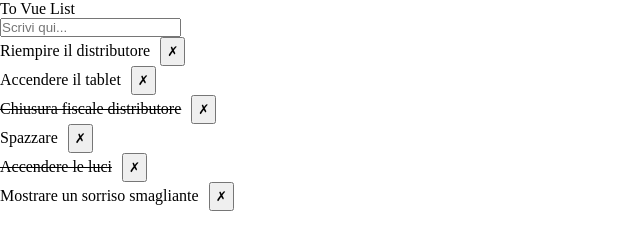
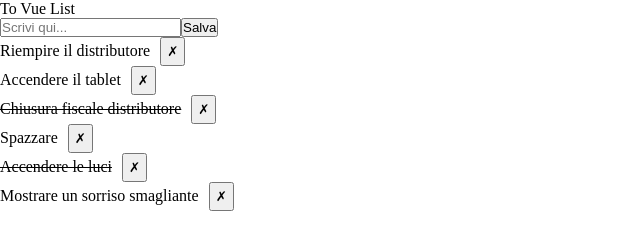
Before and after one commit to casalaspro/Vue-To-Do-List, a plain HTML site: page index.html in a window 1280 px wide. Shown: the full height of the page, 0-640 px from the left. Drawn offline with nearby package versions, Linux system fonts and the light colour scheme.

Commit message:
ADD - saveTodo()

```diff
--- a/index.html
+++ b/index.html
@@ -20,7 +20,7 @@
         <div class="container">
           <div class="card">
             <div class="card-header">
-              <input v-model="textInput" type="text" name="todoItem" id="todoItem" placeholder="Scrivi qui...">
+              <input v-model="textInput" type="text" name="todoItem" id="todoItem" placeholder="Scrivi qui..."><button @click="saveTodo">Salva</button>
               <p>{{textInput}}</p>
             </div>
             <div class="card-body">
--- a/js/app.js
+++ b/js/app.js
@@ -36,6 +36,14 @@ createApp({
   methods: {
     removeTodo(i){
       this.todo.splice(i, 1);
+    },
+    saveTodo(){
+      const newTodo = {
+        text: this.textInput,
+        done: false,
+      }
+      this.todo.push(newTodo);
     }
   },
+
 }).mount('#app');
```
